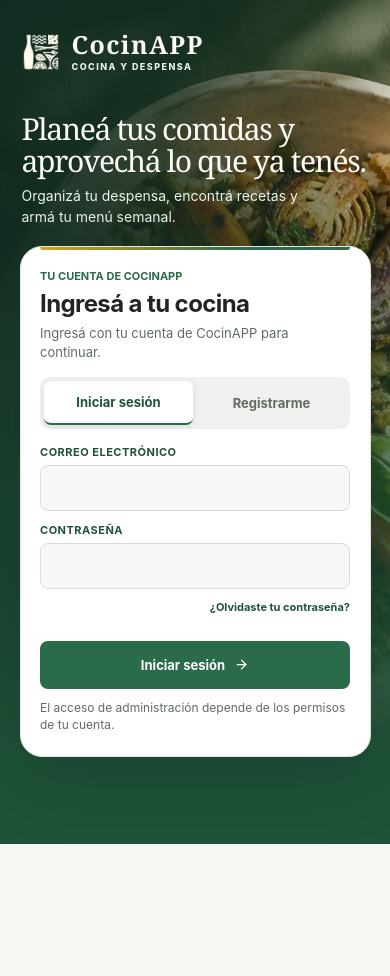
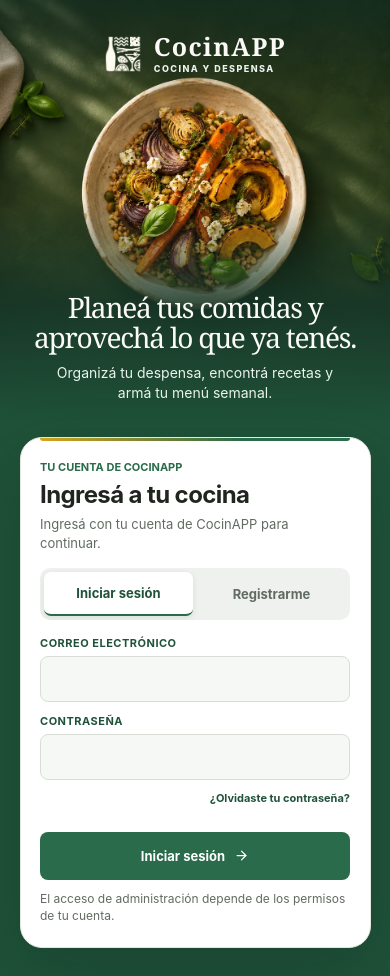
Before and after one commit to Carlos-Traverso/CocinApp, a React (Vite) app in the folder frontend/: page / in a window 390 px wide. Before the commit the page ends 844 px from the top, so only its background shows below. Built offline with nearby package versions, Linux system fonts and the light colour scheme; no server answers.

Commit message:
fix(frontend): give the mobile welcome hero a portrait layout

```diff
--- a/frontend/src/pages/WelcomePage.tsx
+++ b/frontend/src/pages/WelcomePage.tsx
@@ -61,8 +61,12 @@ export function WelcomePage() {
 
   return (
     <main className="welcome-page">
+      <div className="welcome-layout">
+        <div className="welcome-hero">
+          <picture>
+            <source media="(max-width: 760px)" srcSet="/assets/branding/cocinapp-hero-mobile.webp" />
             <img alt="" className="welcome-photo" fetchPriority="high" src="/assets/branding/cocinapp-hero.webp" />
-      <div className="welcome-layout">
+          </picture>
           <header className="welcome-brand">
             <BrandLogo subtitle="Cocina y Despensa" />
           </header>
@@ -70,6 +74,7 @@ export function WelcomePage() {
             <h1 id="welcome-title">Planeá tus comidas y aprovechá lo que ya tenés.</h1>
             <p>Organizá tu despensa, encontrá recetas y armá tu menú semanal.</p>
           </section>
+        </div>
         <section className="welcome-access" aria-labelledby="access-form-title">
           <p className="eyebrow">{isSupabaseConfigured ? 'Tu cuenta de CocinAPP' : 'Cuenta local de demostración'}</p>
           <h2 id="access-form-title">{mode === 'login' ? 'Ingresá a tu cocina' : 'Creá tu cuenta'}</h2>
--- a/frontend/src/styles/welcome.css
+++ b/frontend/src/styles/welcome.css
@@ -38,6 +38,14 @@
   gap: 36px clamp(32px, 6vw, 96px);
   margin-inline: auto;
   padding: clamp(30px, 5vh, 60px) clamp(28px, 6vw, 96px) clamp(40px, 7vh, 88px);
+}
+
+.welcome-hero {
+  display: contents;
+}
+
+.welcome-hero picture {
+  display: contents;
 }
 
 .welcome-brand {
@@ -218,31 +226,51 @@
 }
 
 @media (max-width: 760px) {
-  .welcome-photo {
-    height: min(100%, max(100vh, 620px));
-    height: min(100%, max(100svh, 620px));
-    object-position: 24% center;
-    transform: scaleX(-1);
+  .welcome-layout {
+    --welcome-gutter: clamp(16px, 5vw, 28px);
+
+    width: 100%;
+    grid-template-areas: 'hero' 'access';
+    grid-template-columns: minmax(0, 1fr);
+    grid-template-rows: auto 1fr;
+    gap: 14px;
+    padding: 0 0 28px;
   }
 
   .welcome-page::before {
-    background:
-      linear-gradient(180deg, #102b2080, transparent 130px, #102b2055 230px, var(--green-dark) max(610px, 90svh)),
-      linear-gradient(90deg, #102b20f5, #102b20c9 42%, #102b200d);
+    content: none;
   }
 
-  .welcome-layout {
-    width: min(100%, 480px);
-    grid-template-areas: 'brand' 'intro' 'access';
-    grid-template-columns: minmax(0, 1fr);
-    grid-template-rows: auto auto 1fr;
-    row-gap: clamp(18px, 5vw, 24px);
-    padding: clamp(20px, 4svh, 32px) clamp(16px, 5vw, 26px) 28px;
+  .welcome-hero {
+    position: relative;
+    display: grid;
+    grid-area: hero;
+    grid-template-areas: 'brand' '.' 'intro';
+    grid-template-rows: auto clamp(176px, 56vw, 244px) auto;
+    justify-items: center;
+    isolation: isolate;
+    background: #102b20;
+    padding: clamp(24px, 4svh, 38px) var(--welcome-gutter) 20px;
+    text-align: center;
   }
 
-  .welcome-brand,
-  .welcome-intro {
-    margin-inline: 2px;
+  .welcome-photo {
+    width: min(100%, 460px);
+    margin-inline: auto;
+    object-position: center 46%;
+  }
+
+  .welcome-hero::before {
+    position: absolute;
+    z-index: -1;
+    inset: 0;
+    background: linear-gradient(180deg, #102b20ac, transparent 23% 48%, #163628dc 72%, var(--green-dark) 100%);
+    content: '';
+  }
+
+  .welcome-brand {
+    justify-self: center;
+    text-align: start;
   }
 
   .welcome-brand .brand-logo-mark {
@@ -254,24 +282,27 @@
   }
 
   .welcome-intro {
-    margin-top: clamp(0px, calc((100svh - 760px) / 4), 48px);
+    max-width: 440px;
   }
 
   .welcome-intro h1 {
     max-width: 21ch;
-    margin-bottom: 9px;
-    font-size: clamp(28px, 7.7vw, 38px);
+    margin: 0 auto 10px;
+    font-size: clamp(27px, 7.2vw, 37px);
     line-height: 1.08;
   }
 
   .welcome-intro p {
     max-width: 35ch;
+    margin-inline: auto;
     font-size: 14px;
     line-height: 1.45;
   }
 
   .welcome-access {
+    width: min(calc(100% - 2 * var(--welcome-gutter)), 432px);
     align-self: start;
+    justify-self: center;
     border-radius: 22px;
     padding: 22px clamp(16px, 5vw, 24px);
   }
@@ -301,3 +332,9 @@
     min-height: 44px;
   }
 }
+
+@media (460px < width <= 760px) {
+  .welcome-photo {
+    mask-image: linear-gradient(90deg, transparent, #000 15% 85%, transparent);
+  }
+}
```
Also changed, not shown: frontend/public/assets/branding/cocinapp-hero-mobile.webp (added). Lines whose indentation alone changed are shown as unchanged.
